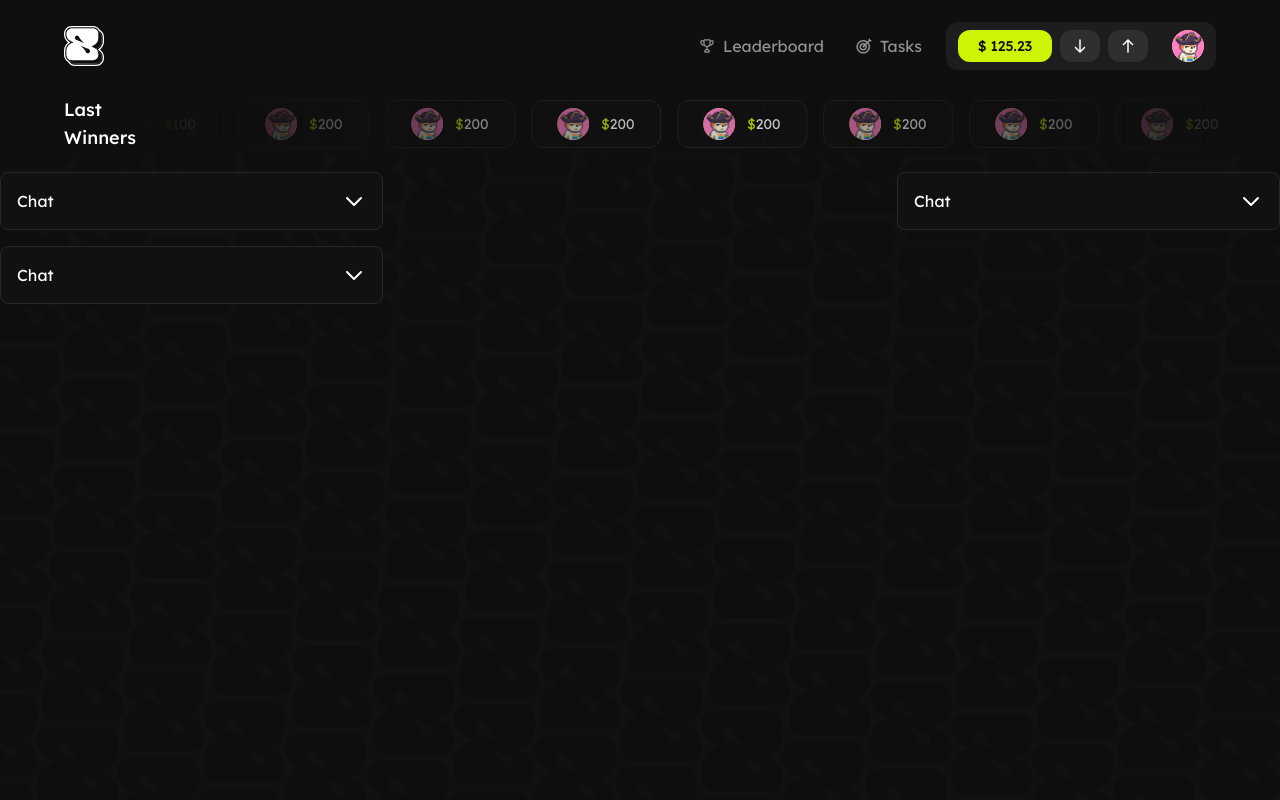
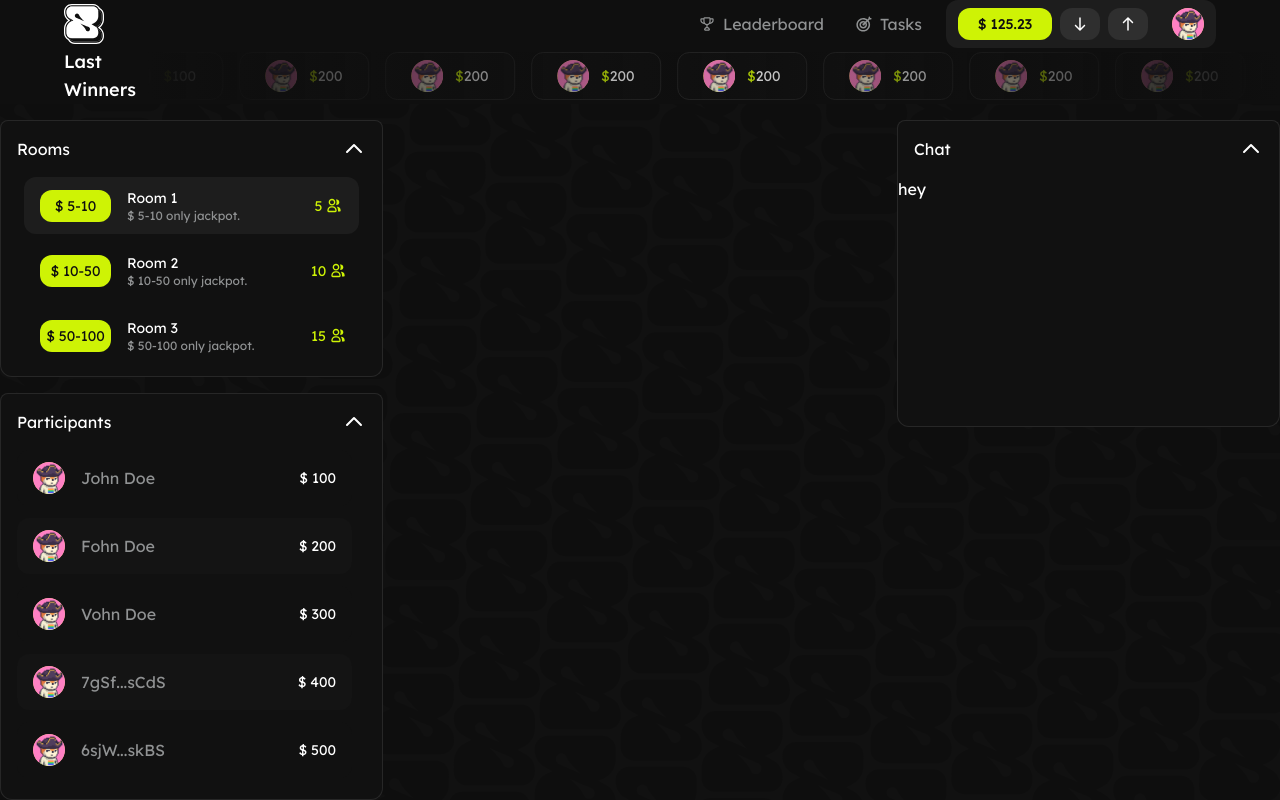
Before and after one commit to PawnLabs/soluck-app, a Next.js app: page / in a window 1280 px wide. Built offline with nearby package versions, Linux system fonts and the light colour scheme.

Commit message:
build: created rooms and participants designs

```diff
--- a/app/_components/Foldable.tsx
+++ b/app/_components/Collapsible.tsx
@@ -1,9 +1,21 @@
 "use client";
-import { useState } from "react";
+import React, { useState, ReactNode } from "react";
 import { motion, AnimatePresence } from "framer-motion";
 
-export const Collapsible = ({ style }: { style: string }) => {
-  const [isOpen, setIsOpen] = useState(false);
+interface CollapsibleProps {
+  style: string;
+  title: string;
+  h: string;
+  children: ReactNode;
+}
+
+export const Collapsible: React.FC<CollapsibleProps> = ({
+  style,
+  title,
+  h,
+  children,
+}) => {
+  const [isOpen, setIsOpen] = useState(true);
 
   return (
     <div className={style}>
@@ -22,7 +34,7 @@ export const Collapsible = ({ style }: { style: string }) => {
         transition={{ duration: 0.3 }}
       >
         <div className="flex items-center justify-between">
-          <span>Chat</span>
+          <span>{title}</span>
           <motion.svg
             className="h-6 w-6"
             animate={{ rotate: isOpen ? 180 : 0 }}
@@ -48,17 +60,21 @@ export const Collapsible = ({ style }: { style: string }) => {
             animate="open"
             exit="collapsed"
             variants={{
-              open: { opacity: 1, height: "283px" },
+              open: { opacity: 1, height: h },
               collapsed: { opacity: 0, height: 0 },
             }}
             transition={{ delay: 0.01 }}
-            className="overflow-hidden rounded-b-xl border-x-[1px] border-b-[1px] border-black-4 bg-blackish text-white"
+            className={
+              style +
+              " h-full overflow-hidden rounded-b-xl border-x-[1px] border-b-[1px] border-black-4 bg-blackish text-white"
+            }
           >
             <motion.div
               variants={{ collapsed: { scale: 0.8 }, open: { scale: 1 } }}
               transition={{ duration: 0.3 }}
+              className="h-full w-full"
             >
-              <p>Content goes here</p>
+              <div className="h-full w-full">{children}</div>
             </motion.div>
           </motion.div>
         )}
--- a/app/_components/Header.tsx
+++ b/app/_components/Header.tsx
@@ -17,7 +17,7 @@ export const Header = () => {
         className="ml-16"
       />
       <div className="ml-auto mr-[64px] flex items-center justify-center">
-        <div className="text-white-gray mr-6 flex gap-8">
+        <div className="mr-6 flex gap-8 text-white-gray">
           <div className="flex gap-2">
             <Image
               src={trophySvg}
--- /dev/null
+++ b/app/_components/Participant.tsx
@@ -0,0 +1,29 @@
+"use client";
+import Image from "next/image";
+import profilePicSvg from "../icons/profilePictures.svg";
+
+interface ParticipantProps {
+  participant: { id: number; name: string; amount: number };
+  isEven: boolean;
+}
+
+export const Participant: React.FC<ParticipantProps> = ({
+  participant,
+  isEven,
+}) => {
+  return (
+    <div
+      className={`flex h-[56px] w-[335px] items-center justify-start rounded-xl ${isEven ? "bg-white bg-opacity-[0.01]" : "bg-blackish"}`}
+    >
+      <Image
+        src={profilePicSvg}
+        alt="Logo"
+        width={32}
+        height={32}
+        className="ml-4"
+      />
+      <div className="ml-4 flex-grow text-white-gray">{participant.name}</div>
+      <div className="mr-4 text-sm text-white">{"$ " + participant.amount}</div>
+    </div>
+  );
+};
--- /dev/null
+++ b/app/_components/Participants.tsx
@@ -0,0 +1,32 @@
+import { useState } from "react";
+import { Participant } from "./Participant";
+
+export const Participants = () => {
+  const [participants, setParticipants] = useState([
+    { id: 1, name: "John Doe", amount: 100 },
+    { id: 2, name: "Fohn Doe", amount: 200 },
+    { id: 3, name: "Vohn Doe", amount: 300 },
+    { id: 4, name: "7gSf...sCdS", amount: 400 },
+    { id: 5, name: "6sjW...skBS", amount: 500 },
+  ]);
+
+  return (
+    <div>
+      {participants.length > 0 ? (
+        <div className="ml-4 flex flex-col items-start justify-center gap-3">
+          {participants.map((participant, index) => (
+            <Participant
+              key={participant.id}
+              participant={participant}
+              isEven={index % 2 === 1}
+            />
+          ))}
+        </div>
+      ) : (
+        <div className="flex items-center justify-center text-sm text-white-gray">
+          Be the first to join.
+        </div>
+      )}
+    </div>
+  );
+};
--- /dev/null
+++ b/app/_components/Room.tsx
@@ -0,0 +1,40 @@
+import UsersSvg from "../icons/users.svg";
+import Image from "next/image";
+
+interface RoomProps {
+  room: { id: number; name: string; price: string; users: number };
+  isCurrentRoom: boolean;
+  onSelect: (id: number) => void;
+}
+
+export const Room: React.FC<RoomProps> = ({
+  room,
+  isCurrentRoom,
+  onSelect,
+}) => {
+  return (
+    <div
+      className={`flex h-[57px] w-[335px] items-center justify-start ${
+        isCurrentRoom
+          ? "rounded-xl bg-black text-white"
+          : "bg-blackish text-white hover:rounded-xl hover:bg-black"
+      } mb-2 cursor-pointer transition-all duration-300 ease-in-out`}
+      onClick={() => onSelect(room.id)}
+    >
+      <div className="ml-4 flex h-[32px] w-[71px] items-center justify-center rounded-xl bg-yellow-main text-sm text-black-main">
+        {room.price}
+      </div>
+      <div className="ml-4 flex-col items-start justify-center first-letter:flex">
+        <div className="text-sm text-white">{room.name}</div>
+        <div className="text-xs font-normal text-white-gray">
+          {room.price + " only jackpot."}
+        </div>
+      </div>
+      <div className="ml-auto mr-4 flex h-[18px] w-[29px] items-center justify-center gap-1 rounded-xl text-sm text-yellow-main">
+        {room.users}
+
+        <Image src={UsersSvg} alt="Logo" width={16} height={16} className=" " />
+      </div>
+    </div>
+  );
+};
--- a/app/page.tsx
+++ b/app/page.tsx
@@ -1,24 +1,54 @@
-import { Collapsible } from "./_components/Foldable";
+"use client";
+import { useState } from "react";
+import { Collapsible } from "./_components/Collapsible";
 import { Header } from "./_components/Header";
 import { LastWinners } from "./_components/LastWinners";
+import { Participants } from "./_components/Participants";
+import { Room } from "./_components/Room";
 
 export default function Home() {
+  const [currentRoom, setCurrentRoom] = useState(1);
+  const [rooms, setRooms] = useState([
+    { id: 1, name: "Room 1", price: "$ 5-10", users: 5 },
+    { id: 2, name: "Room 2", price: "$ 10-50", users: 10 },
+    { id: 3, name: "Room 3", price: "$ 50-100", users: 15 },
+  ]);
+
+  const handleRoomSelect = (id: number) => {
+    setCurrentRoom(id);
+  };
+
   return (
     <div className="flex h-full w-full flex-col">
       <div className="h-[92px] w-full">
-        <Header></Header>
+        <Header />
       </div>
       <div className="h-[64px] w-full">
-        <LastWinners></LastWinners>
+        <LastWinners />
       </div>
       <div className="flex flex-grow">
         <div className="flex h-full w-[511px] flex-col items-center justify-start gap-4 pt-4 text-white">
-          <Collapsible style={"w-[383px]"}></Collapsible>
-          <Collapsible style={"w-[383px]"}></Collapsible>
+          <Collapsible style="w-[383px]" h="200px" title="Rooms">
+            <div className="flex flex-col items-center justify-center">
+              {rooms.map((room) => (
+                <Room
+                  key={room.id}
+                  room={room}
+                  isCurrentRoom={currentRoom === room.id}
+                  onSelect={handleRoomSelect}
+                />
+              ))}
+            </div>
+          </Collapsible>
+          <Collapsible style="w-[383px]" h="350px" title="Participants">
+            <Participants />
+          </Collapsible>
         </div>
         <div className="h-full w-[958px]"></div>
         <div className="h-full w-[511px] items-center justify-center pt-4">
-          <Collapsible style={"w-[383px]"}></Collapsible>
+          <Collapsible style="w-[383px]" h="250px" title="Chat">
+            <div>hey</div>
+          </Collapsible>
         </div>
       </div>
     </div>
```
Also changed, not shown: app/icons/users.svg (added).
